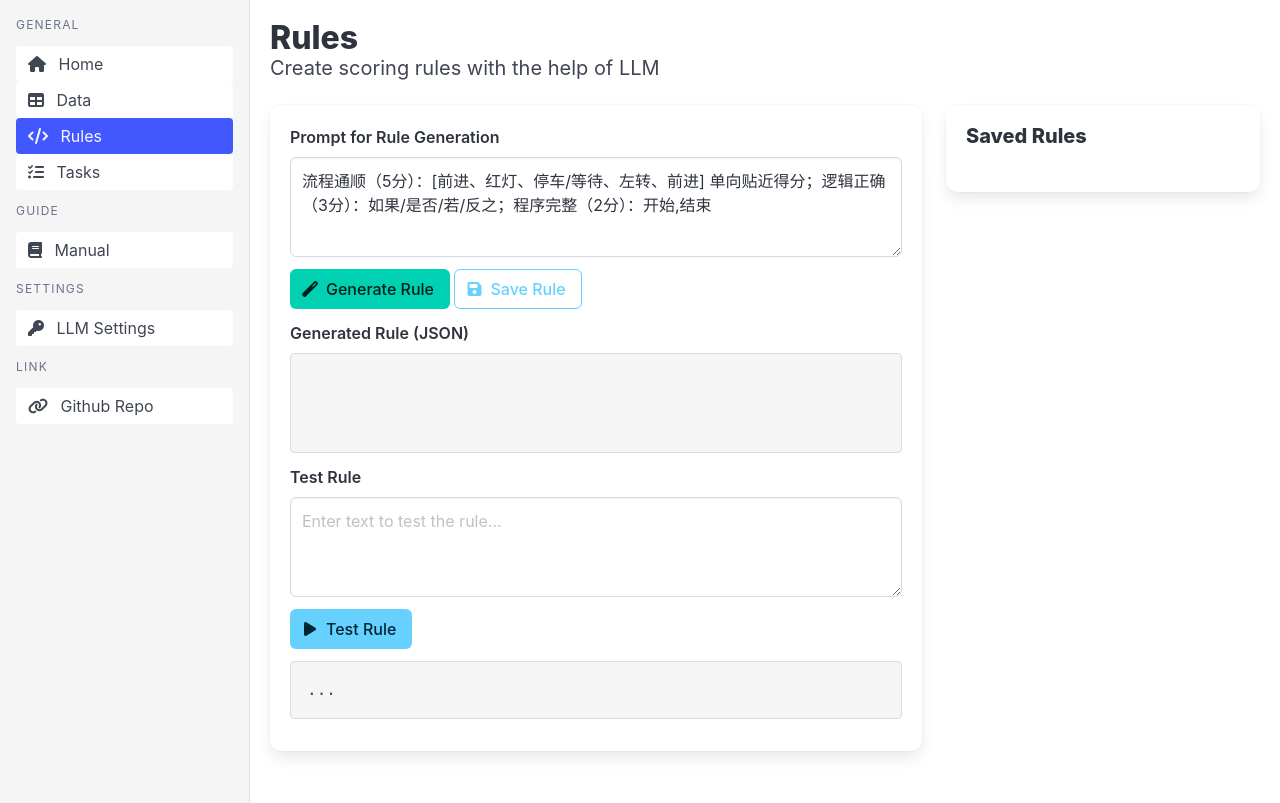
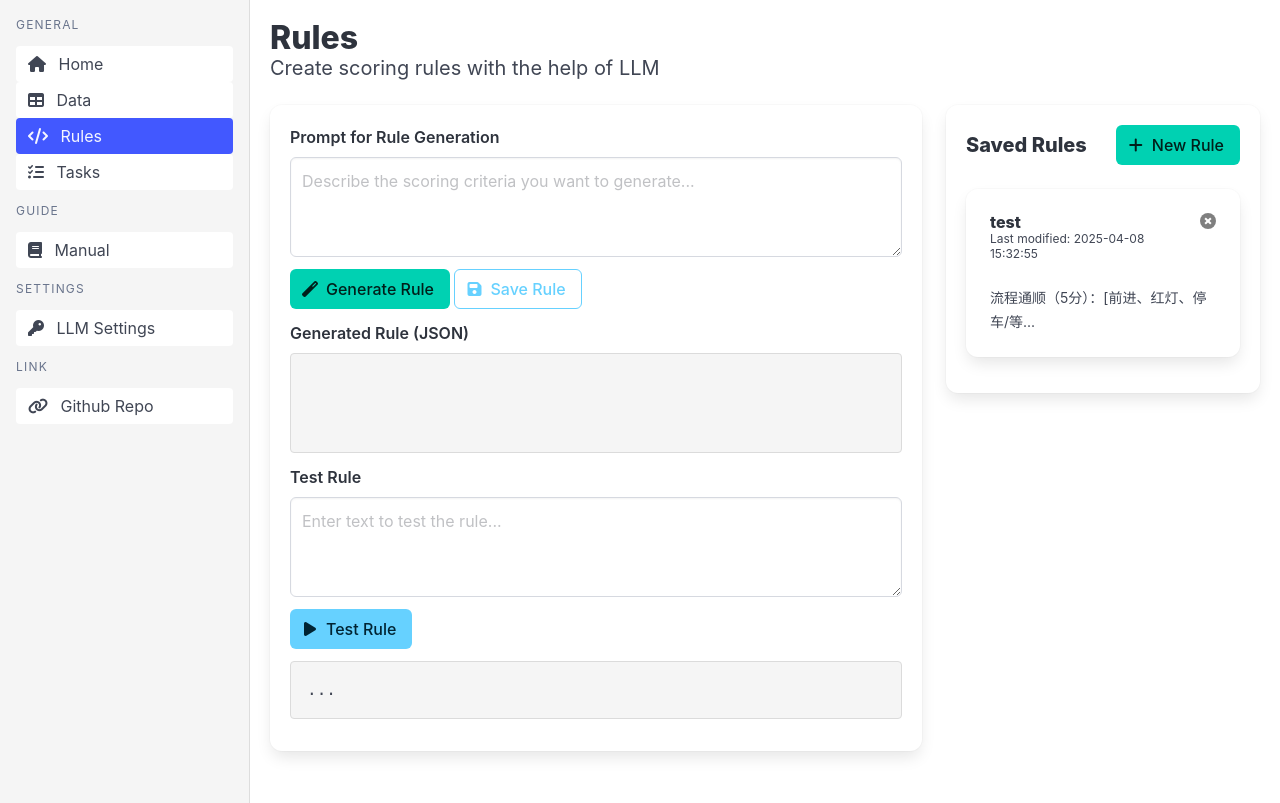
Before and after one commit to Eason010212/CoScore, a Flask app: page /rules in a window 1280 px wide. Shown: the part 52-855 px from the top of the page. Run offline with Flask 3, Linux system fonts and the light colour scheme; data comes from the database, SQL or seed files in the repository; both versions use the stored data as it was after the commit.

Commit message:
rules-back-api

````diff
--- a/app/App.py
+++ b/app/App.py
@@ -122,4 +122,34 @@ def testTask():
     del debugInfo['calMemory']
     return jsonify({'score': score, 'debugInfo': debugInfo})
 
+@app.route('/api/saveRule', methods=['POST'])
+def saveRule():
+    data = request.get_json()
+    uname = data['name']
+    prompt = data['prompt']
+    desc = prompt[0:20] + '...' if len(prompt) > 20 else prompt
+    rule = data['rule']
+    # if already have this rule name, modify it with prompt, desc, rule, and modify_time
+    conn = sqlite3.connect('database.db')
+    cursor = conn.execute('SELECT * FROM rules WHERE name = ?', (uname, ))
+    if cursor.fetchone() is not None:
+        conn.execute('UPDATE rules SET prompt = ?, description = ?, rule = ?, modify_time = ? WHERE name = ?', (prompt, desc, rule, datetime.datetime.now().strftime("%Y-%m-%d %H:%M:%S"), uname))
+    else:
+        conn.execute('INSERT INTO rules (name, prompt, description, rule, create_time, modify_time) VALUES (?, ?, ?, ?, ?, ?)', (uname, prompt, desc, rule, datetime.datetime.now().strftime("%Y-%m-%d %H:%M:%S"), datetime.datetime.now().strftime("%Y-%m-%d %H:%M:%S")))
+    conn.commit()
+    conn.close()
+    return jsonify({'message': 'Rule saved successfully'})
+
+@app.route('/api/deleteRule', methods=['POST'])
+def deleteRule():
+    data = request.get_json()
+    name = data['name']
+
+    conn = sqlite3.connect('database.db')
+    conn.execute('DELETE FROM rules WHERE name = ?', (name, ))
+    conn.commit()
+    conn.close()
+
+    return jsonify({'message': 'Rule deleted successfully'})
+
 app.run(debug=True, port=5000)
--- a/app/static/llm.js
+++ b/app/static/llm.js
@@ -112,20 +112,62 @@ X算子 X(a,b,...)表示对任意个数的变量输入，返回最大的值。
 2.3 组合模式
 组合模式必须为“ADD”或“MAX”。当模式为“ADD”时，题目的最终得分为组合规则中各评分规则单元计分结果的总和；当模式为“MAX”时，题目的最终得分为组合规则中各评分规则单元计分结果的最大值。特别地，小于0分的总分会被置为0分，大于10分的总分会被置为10分。
 `
-prompt = manual + '基于以上规则编制规范，直接输出$REQ$对应的JSON规则，不要输出其它内容'
+myPrompt = manual + '基于以上规则编制规范，直接输出$REQ$对应的JSON规则，不要输出其它内容'
 
 function chat(req, cb) {
-    console.log(req)
+    console.log(req);
     const options = {
         method: 'POST',
-        headers: { Authorization: 'Bearer ' + localStorage.getItem('apiKey'), 'Content-Type': 'application/json' },
+        headers: {
+            Authorization: 'Bearer ' + localStorage.getItem('apiKey'),
+            'Content-Type': 'application/json'
+        },
         body: JSON.stringify({
             model: localStorage.getItem('apiModel'),
-            messages: [{ role: 'user', content: prompt.replace('$REQ$', req) }],
-            stream: false
+            messages: [{ role: 'user', content: myPrompt.replace('$REQ$', req) }],
+            stream: true
         })
     };
+
     fetch('https://api.siliconflow.cn/v1/chat/completions', options)
-        .then(response => cb(response))
-        .catch(err => cb(err));
+        .then(async response => {
+            if (!response.ok) {
+                cb({ error: `HTTP error! status: ${response.status}` });
+                return;
+            }
+
+            const reader = response.body.getReader();
+            const decoder = new TextDecoder();
+            let result = '';
+
+            while (true) {
+                const { done, value } = await reader.read();
+                if (done) {
+                    cb({ done: true });
+                    break;
+                }
+
+                const chunk = decoder.decode(value);
+                try {
+                    const lines = chunk.split('\n').filter(line => line.trim() !== '');
+                    for (const line of lines) {
+                        if (line.startsWith('data: ')) {
+                            const data = line.substring(6);
+                            if (data === '[DONE]') {
+                                cb({ done: true });
+                                return;
+                            }
+                            const parsed = JSON.parse(data);
+                            if (parsed.choices && parsed.choices[0].delta && parsed.choices[0].delta.content) {
+                                result += parsed.choices[0].delta.content;
+                                cb({ content: parsed.choices[0].delta.content, partial: result });
+                            }
+                        }
+                    }
+                } catch (err) {
+                    cb({ error: err.message });
+                }
+            }
+        })
+        .catch(err => cb({ error: err.message }));
 }
--- a/app/static/rules.js
+++ b/app/static/rules.js
@@ -1,23 +1,33 @@
 // Generate a new rule
+currentRuleId = ''
+
 function generateRule() {
     const prompt = document.getElementById('rulePrompt').value;
     if (!prompt) {
-        alert('Please enter a prompt for rule generation');
+        showNotification('Error', 'Please enter a prompt for rule generation');
         return;
     }
 
     // Show loading state
     const btn = document.getElementById('generateBtn');
     btn.classList.add('is-loading');
+    let accumulatedContent = '';
+
     chat(prompt, (response) => {
-        btn.classList.remove('is-loading');
-        if (response.ok) {
-            response.json().then(data => {
-                const rule = data.choices[0].message.content;
-                document.getElementById('generatedRule').textContent = rule;
-            });
-        } else {
-            alert('Error generating rule');
+        if (response.error) {
+            btn.classList.remove('is-loading');
+            showNotification('Error', 'Error: ' + response.error);
+            return;
+        }
+
+        if (response.done) {
+            btn.classList.remove('is-loading');
+            return;
+        }
+
+        if (response.content) {
+            accumulatedContent += response.content;
+            document.getElementById('generatedRule').textContent = accumulatedContent;
         }
     });
 
@@ -26,16 +36,52 @@ function generateRule() {
 // Save the current rule
 function saveRule() {
     const ruleContent = document.getElementById('generatedRule').textContent;
+    const thisprompt = document.getElementById('rulePrompt').value;
     if (!ruleContent) {
-        alert('No rule to save');
+        showNotification('Error', 'No rule to save');
         return;
     }
-
-    // In a real app, this would save to your backend
-    // Here we just show a confirmation
-    const ruleName = prompt('Enter a name for this rule:', 'New Scoring Rule');
+    var ruleName = ""
+    var isNew = false
+    if (currentRuleId == "") {
+        ruleName = prompt('Enter a name for this rule:', 'New Scoring Rule');
+        isNew = true
+    } else {
+        ruleName = currentRuleId
+    }
     if (ruleName) {
-        alert(`Rule "${ruleName}" would be saved in a real implementation`);
+        var dup = false
+        for (var i = 0; i < allRules.length; i++) {
+            if (allRules[i] == ruleName) {
+                dup = true
+                break
+            }
+        }
+        if (dup && isNew) {
+            showNotification('Error', 'Rule name already exists');
+            return;
+        }
+        $.ajax({
+            url: '/api/saveRule',
+            type: 'POST',
+            contentType: 'application/json',
+            data: JSON.stringify({
+                name: ruleName,
+                prompt: thisprompt,
+                rule: ruleContent
+            }),
+            success: function(response) {
+                showNotification('Success', 'Rule saved successfully');
+                allRules.push(ruleName)
+                allRulesDict[ruleName] = ruleContent
+                location.reload()
+            },
+            error: function(error) {
+                showNotification('Error', 'Error saving rule');
+            }
+        });
+    } else {
+        showNotification('Error', 'Rule saving cancelled');
     }
 }
 
@@ -45,7 +91,7 @@ function testRule() {
     const testText = document.getElementById('testText').value;
 
     if (!ruleContent) {
-        alert('No rule to test');
+        showNotification('Error', 'No rule to test');
         return;
     }
     //ruleContent remove '```json' and '```'
@@ -53,7 +99,7 @@ function testRule() {
     var ruleContent = JSON.parse(rule);
 
     if (!testText) {
-        alert('Please enter text to test');
+        showNotification('Error', 'Please enter text to test');
         return;
     }
 
@@ -82,8 +128,6 @@ function testRule() {
 
 // Load a saved rule
 function loadRule(ruleId) {
-    if (!sampleRules[ruleId]) return;
-
     // Update UI
     document.querySelectorAll('.rule-card').forEach(card => {
         card.classList.remove('is-active');
@@ -92,44 +136,49 @@ function loadRule(ruleId) {
 
     // Load the rule
     currentRuleId = ruleId;
-    const rule = sampleRules[ruleId];
+    const rule = allRulesDict[ruleId];
     document.getElementById('generatedRule').textContent = rule.rule;
+    document.getElementById('rulePrompt').value = rule.prompt;
+    document.getElementById('testText').value = '';
+    document.getElementById('testResult').textContent = '...';
 }
 
 // Delete a rule
 function deleteRule(ruleId) {
-    if (confirm(`Are you sure you want to delete "${sampleRules[ruleId].name}"?`)) {
-        // In a real app, this would delete from your backend
-        // Here we just show a confirmation
-        alert(`Rule "${sampleRules[ruleId].name}" would be deleted in a real implementation`);
-        event.stopPropagation();
+    if (confirm(`Are you sure you want to delete "${ruleId}"?`)) {
+        $.ajax({
+            url: '/api/deleteRule',
+            type: 'POST',
+            contentType: 'application/json',
+            data: JSON.stringify({
+                name: ruleId
+            }),
+            success: function(response) {
+                showNotification('Success', 'Rule deleted successfully');
+                location.reload()
+            },
+            error: function(error) {
+                showNotification('Error', 'Error deleting rule');
+            }
+        });
     }
 }
 
-// Refresh rules list
-function refreshRules() {
-    // In a real app, this would reload from your backend
-    alert('Rules list would be refreshed in a real implementation');
+function newRule() {
+    // 清空rulePrompt和generatedRule
+    document.getElementById('rulePrompt').value = '';
+    document.getElementById('generatedRule').textContent = '';
+    document.getElementById('testText').value = '';
+    document.getElementById('testResult').textContent = '...';
+    currentRuleId = '';
+    // request focus: rulePrompt
+    document.getElementById('rulePrompt').focus();
 }
 
-// Initialize with first rule loaded
+allRules = []
+allRulesDict = {}
+    // Initialize with first rule loaded
 window.addEventListener('DOMContentLoaded', function() {
-    /*<div class="card rule-card is-active" onclick="loadRule('solarSystem')">
-                                    <div class="card-content">
-                                        <div class="media">
-                                            <div class="media-content">
-                                                <p class="title is-6">Solar System Accuracy</p>
-                                                <p class="subtitle is-7">Last used: 2023-06-15</p>
-                                            </div>
-                                            <div class="media-right">
-                                                <button class="delete is-small" onclick="event.stopPropagation();deleteRule('solarSystem')"></button>
-                                            </div>
-                                        </div>
-                                        <div class="content">
-                                            <small>Scores answers about planets and orbits</small>
-                                        </div>
-                                    </div>
-                                </div>*/
     $.ajax({
         url: '/api/getRules',
         type: 'GET',
@@ -140,13 +189,15 @@ window.addEventListener('DOMContentLoaded', function() {
             } else {
                 $("#emptyRules").css("display", "none")
                 response.forEach(function(rule) {
+                    allRules.push(rule.name)
+                    allRulesDict[rule.name] = rule
                     const ruleCard = `
                         <div class="card rule-card" onclick="loadRule('${rule.name}')">
                             <div class="card-content">
                                 <div class="media">
                                     <div class="media-content">
                                         <p class="title is-6">${rule.name}</p>
-                                        <p class="subtitle is-7">Last used: ${rule.modified}</p>
+                                        <p class="subtitle is-7">Last modified: ${rule.modified}</p>
                                     </div>
                                     <div class="media-right">
                                         <button class="delete is-small" onclick="event.stopPropagation();deleteRule('${rule.name}')"></button>
@@ -158,13 +209,12 @@ window.addEventListener('DOMContentLoaded', function() {
                             </div>
                         </div>
                     `;
-                    document.getElementById('ruleCards').innerHTML += ruleCard;
+                    document.getElementById('rulesList').innerHTML += ruleCard;
                 });
             }
         },
         error: function(xhr, status, error) {
-            alert('An error occurred: ' + error);
+            showNotification('Error', 'An error occurred: ' + error);
         }
     });
-    $("#rulePrompt").val("流程通顺（5分）：[前进、红灯、停车/等待、左转、前进] 单向贴近得分；逻辑正确（3分）：如果/是否/若/反之；程序完整（2分）：开始,结束")
 });
--- a/app/static/settings.js
+++ b/app/static/settings.js
@@ -73,6 +73,25 @@ const inject = `<div class="modal" id="LLMSettingModal">
 // inject the modal
 document.body.innerHTML += inject
 
+const inject2 = `<!-- Notification Modal -->
+    <div class="modal" id="notificationModal">
+        <div class="modal-background" onclick="closeModal('notificationModal')"></div>
+        <div class="modal-card">
+            <header class="modal-card-head">
+                <p class="modal-card-title" id="notificationTitle">Notification</p>
+                <button class="delete" aria-label="close" onclick="closeModal('notificationModal')"></button>
+            </header>
+            <section class="modal-card-body">
+                <p id="notificationMessage">This is a notification message.</p>
+            </section>
+            <footer class="modal-card-foot">
+                <button class="button" onclick="closeModal('notificationModal')">OK</button>
+            </footer>
+        </div>
+    </div>`
+    // inject the modal
+document.body.innerHTML += inject2
+
 function openLLMSettingModal() {
     document.getElementById('LLMSettingModal').classList.add('is-active');
     getLLMSettings();
@@ -81,3 +100,9 @@ function openLLMSettingModal() {
 function closeModal(modalId) {
     document.getElementById(modalId).classList.remove('is-active');
 }
+
+function showNotification(title, message) {
+    document.getElementById('notificationTitle').textContent = title;
+    document.getElementById('notificationMessage').textContent = message;
+    document.getElementById('notificationModal').classList.add('is-active');
+}
--- a/app/templates/rules.html
+++ b/app/templates/rules.html
@@ -85,9 +85,7 @@
                             <div class="field">
                                 <label class="label">Generated Rule (JSON)</label>
                                 <div class="control">
-                                    <div class="code-editor" id="generatedRule" contenteditable="true" style="min-height: 100px;">
-
-                                    </div>
+                                    <div class="code-editor" id="generatedRule" contenteditable="true" style="min-height: 100px;"></div>
                                 </div>
                             </div>
 
@@ -128,6 +126,12 @@
                                 <div class="level-left">
                                     <h3 class="title is-5">Saved Rules</h3>
                                 </div>
+                                <div class="level-right">
+                                    <button class="button is-primary" onclick="newRule()">
+                                        <span class="icon"><i class="fas fa-plus"></i></span>
+                                        <span>New Rule</span>
+                                    </button>
+                                </div>
                             </div>
 
                             <div id="rulesList">
````
Also changed, not shown: database.db.
